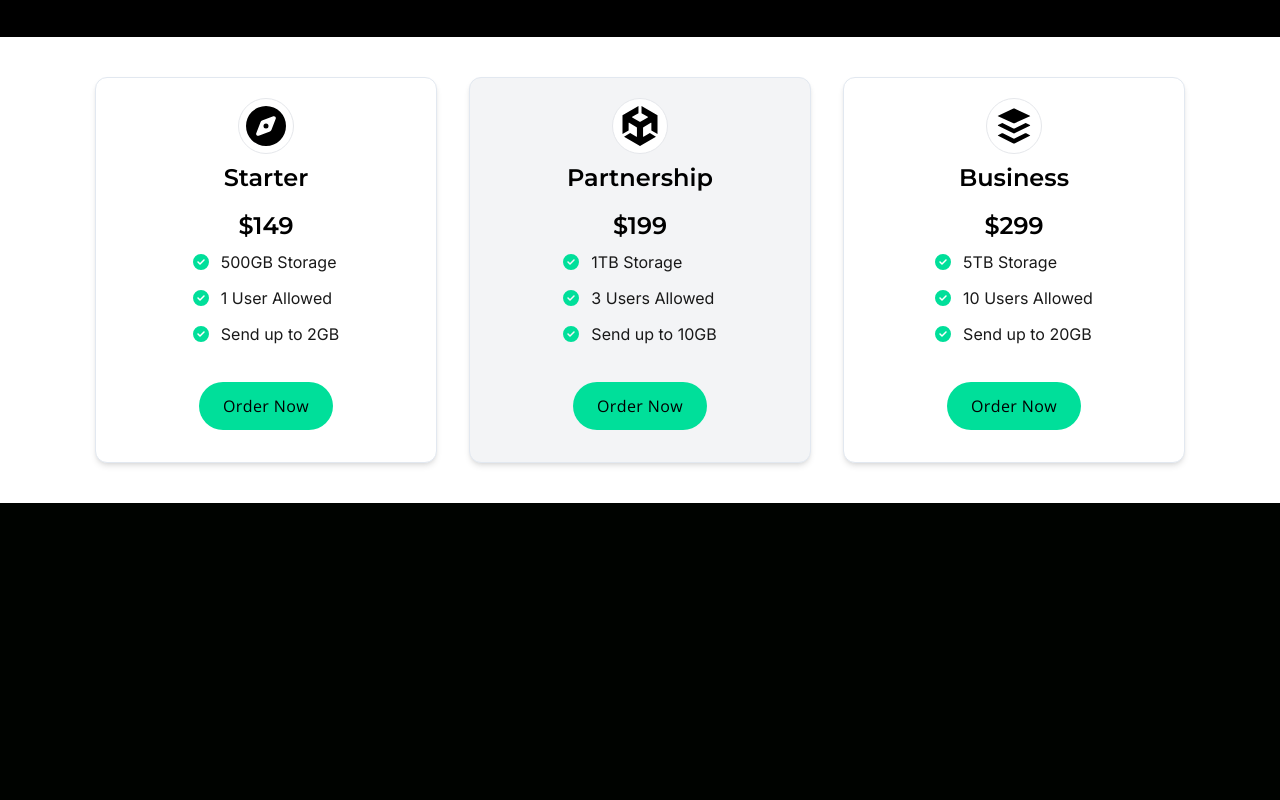
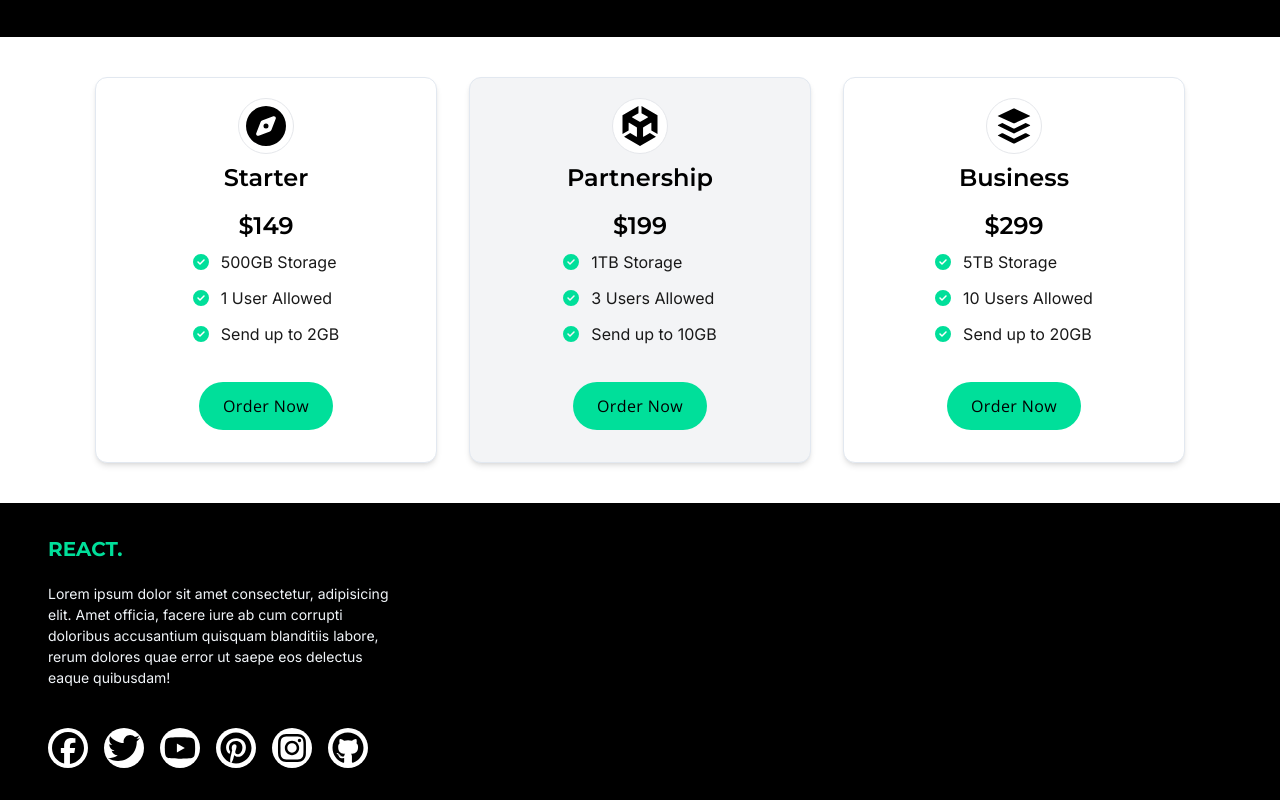
Before and after one commit to sonyokpara/react-data, a React (Vite) app: page / in a window 1280 px wide. Shown: the part 1467-2267 px from the top of the page. Before the commit the page ends 1970 px from the top, so only its background shows below. Built offline with nearby package versions, Linux system fonts and the light colour scheme.

Commit message:
Complete the left section of footer section

```diff
--- a/src/App.jsx
+++ b/src/App.jsx
@@ -1,4 +1,11 @@
-import { Navbar, Hero, Analytics, NewsLetter, Pricing } from "./sections";
+import {
+  Navbar,
+  Hero,
+  Analytics,
+  NewsLetter,
+  Pricing,
+  Footer,
+} from "./sections";
 
 const App = () => {
   return (
@@ -8,6 +15,7 @@ const App = () => {
       <Analytics />
       <NewsLetter />
       <Pricing />
+      <Footer />
     </main>
   );
 };
--- a/src/constants/index.js
+++ b/src/constants/index.js
@@ -1,4 +1,14 @@
-import { FaCompass, FaUnity, FaBuffer } from "react-icons/fa6";
+import {
+  FaCompass,
+  FaUnity,
+  FaBuffer,
+  FaFacebook,
+  FaTwitter,
+  FaYoutube,
+  FaPinterest,
+  FaInstagram,
+  FaGithub,
+} from "react-icons/fa6";
 
 // nav links
 export const navLinks = [
@@ -32,3 +42,12 @@ export const packages = [
     selected: false,
   },
 ];
+
+export const SocialMediaLinks = [
+  FaFacebook,
+  FaTwitter,
+  FaYoutube,
+  FaPinterest,
+  FaInstagram,
+  FaGithub,
+];
--- /dev/null
+++ b/src/sections/Footer.jsx
@@ -0,0 +1,36 @@
+import { SocialMediaLinks } from "../constants";
+
+const Footer = () => {
+  return (
+    <footer className="px-12 py-3 bg-black">
+      <div className="flex max-sm:flex-col items-center gap-8 lg:gap-12">
+        <div className="flex flex-col items-start w-full">
+          <a
+            href="/"
+            className="text-primary font-montserrat font-bold text-xl py-5"
+          >
+            REACT.
+          </a>
+          <p className="text-sm text-slate-100 font-inter leading-normal max-w-[350px]">
+            Lorem ipsum dolor sit amet consectetur, adipisicing elit. Amet
+            officia, facere iure ab cum corrupti doloribus accusantium quisquam
+            blanditiis labore, rerum dolores quae error ut saepe eos delectus
+            eaque quibusdam!
+          </p>
+          <div className="w-full flex justify-start items-center gap-4 mt-10 mb-5">
+            {SocialMediaLinks.map((Link, index) => (
+              <div className="flex justify-center items-center bg-white rounded-full w-10 h-10">
+                <a href="/">
+                  {<Link key={index} className="w-8 h-8 text-black" />}
+                </a>
+              </div>
+            ))}
+          </div>
+        </div>
+        <div className="flex-1 flex justify-between items-center"></div>
+      </div>
+    </footer>
+  );
+};
+
+export default Footer;
--- a/src/sections/index.js
+++ b/src/sections/index.js
@@ -3,5 +3,6 @@ import Hero from "./Hero";
 import Analytics from "./Analytics";
 import NewsLetter from "./NewsLetter";
 import Pricing from "./Pricing";
+import Footer from "./Footer";
 
-export { Navbar, Hero, Analytics, NewsLetter, Pricing };
+export { Navbar, Hero, Analytics, NewsLetter, Pricing, Footer };
```
